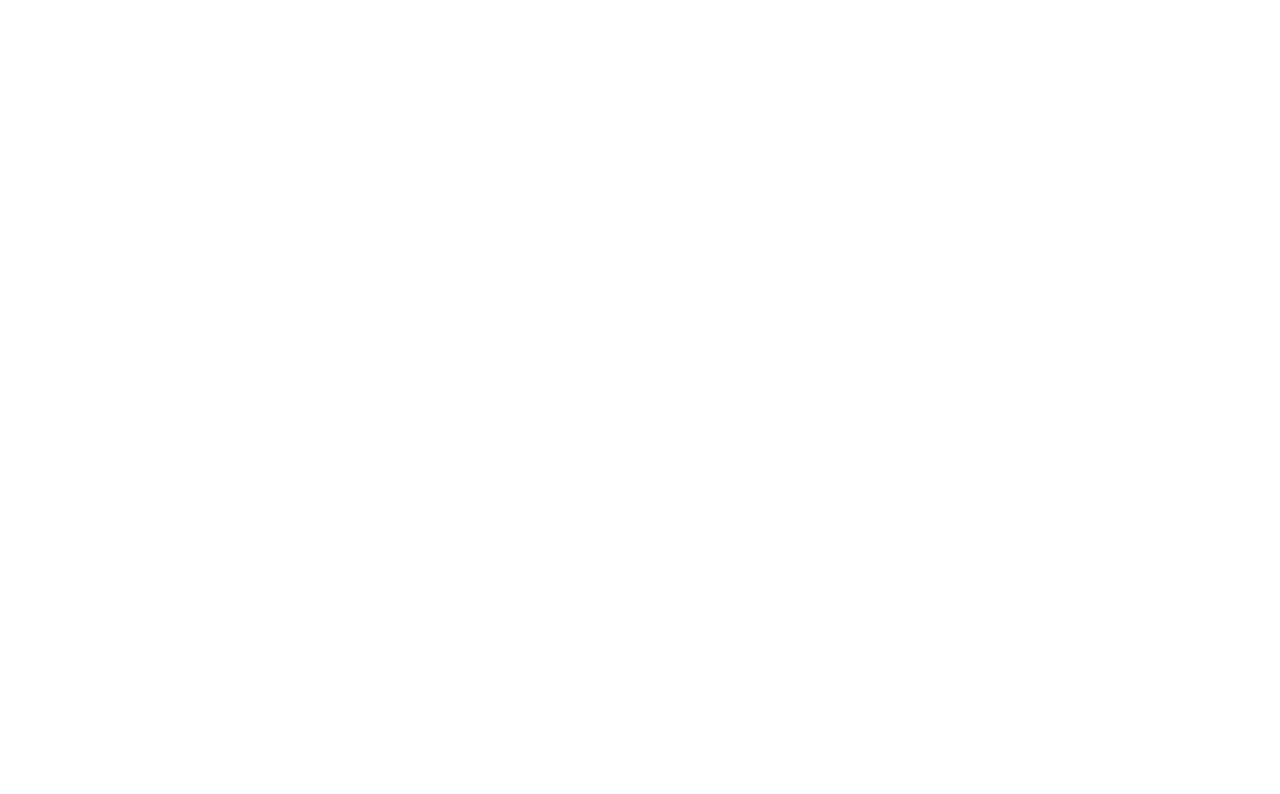
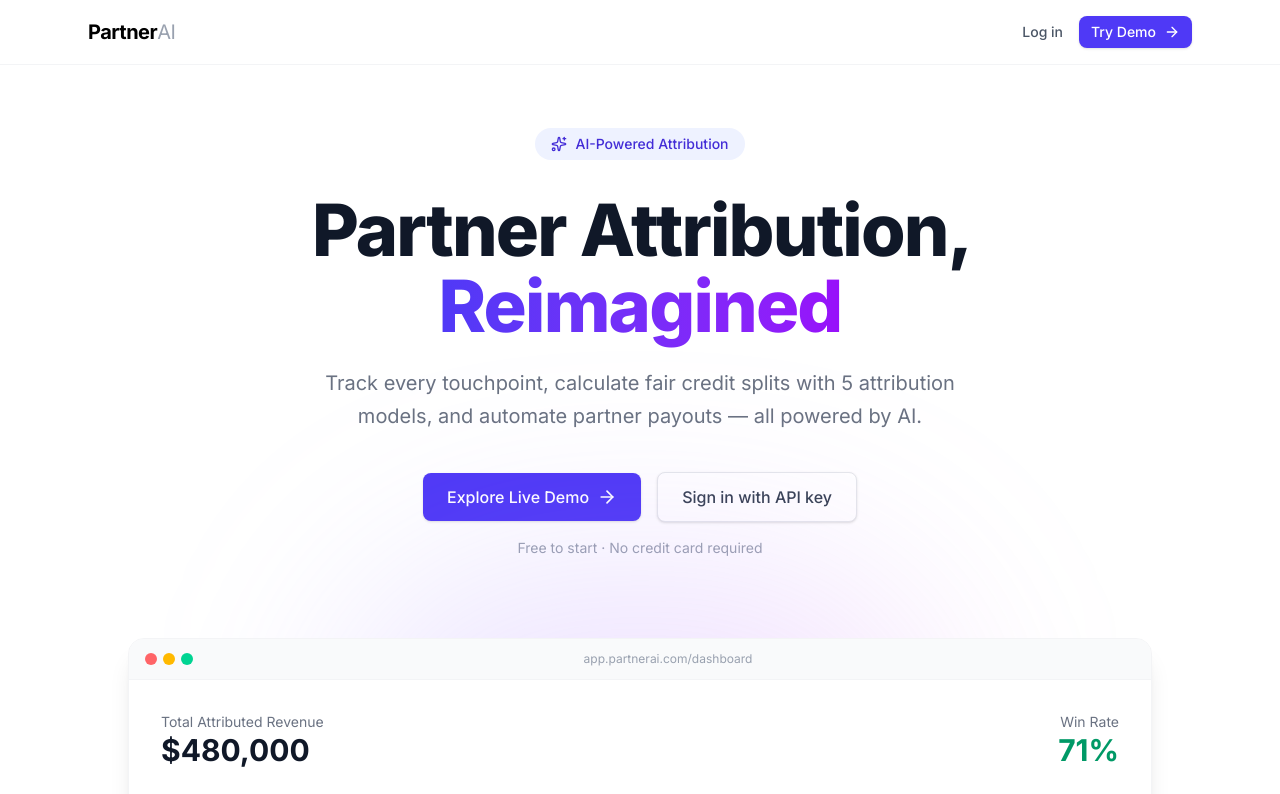
Before and after one commit to dylan3796/partner-attribution-ai, a Next.js app: page / in a window 1280 px wide. Before the commit this address had no page. Shown: the top 794 px of the page. Built offline with nearby package versions, Linux system fonts and the light colour scheme.

Commit message:
Fix SSR: start unauthenticated, guard router.push with typeof window check

```diff
--- a/app/page.tsx
+++ b/app/page.tsx
@@ -14,7 +14,8 @@ export default function LandingPage() {
   const [error, setError] = useState("");
   const [showLogin, setShowLogin] = useState(false);
 
-  if (isAuthenticated) {
+  // Client-only redirect — don't run on SSR
+  if (typeof window !== "undefined" && isAuthenticated) {
     router.push("/dashboard");
     return null;
   }
--- a/lib/store.tsx
+++ b/lib/store.tsx
@@ -62,7 +62,7 @@ type StoreContextType = {
 const StoreContext = createContext<StoreContextType | null>(null);
 
 export function StoreProvider({ children }: { children: ReactNode }) {
-  const [org, setOrg] = useState<Organization | null>(demoOrg);
+  const [org, setOrg] = useState<Organization | null>(null);
   const [partners, setPartners] = useState<Partner[]>(demoPartners);
   const [deals, setDeals] = useState<Deal[]>(demoDeals);
   const [touchpoints] = useState<Touchpoint[]>(demoTouchpoints);
```
